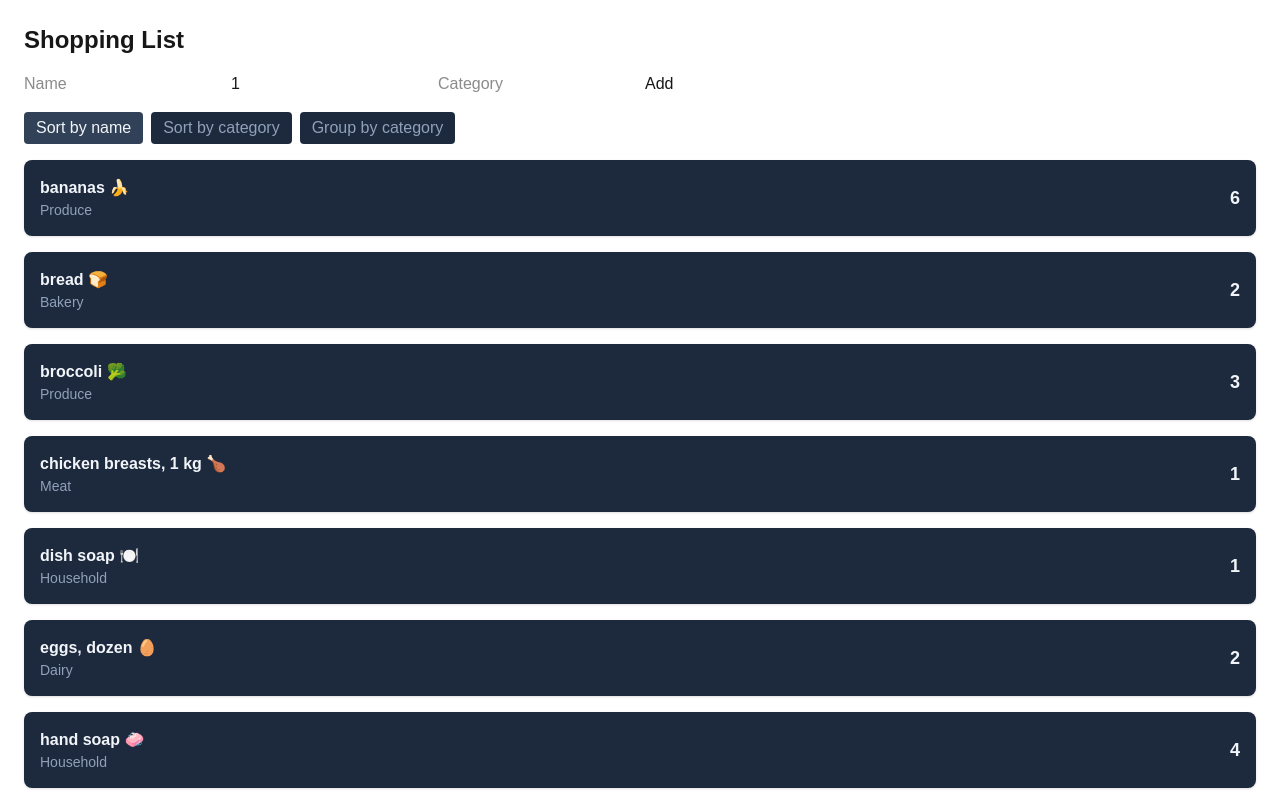
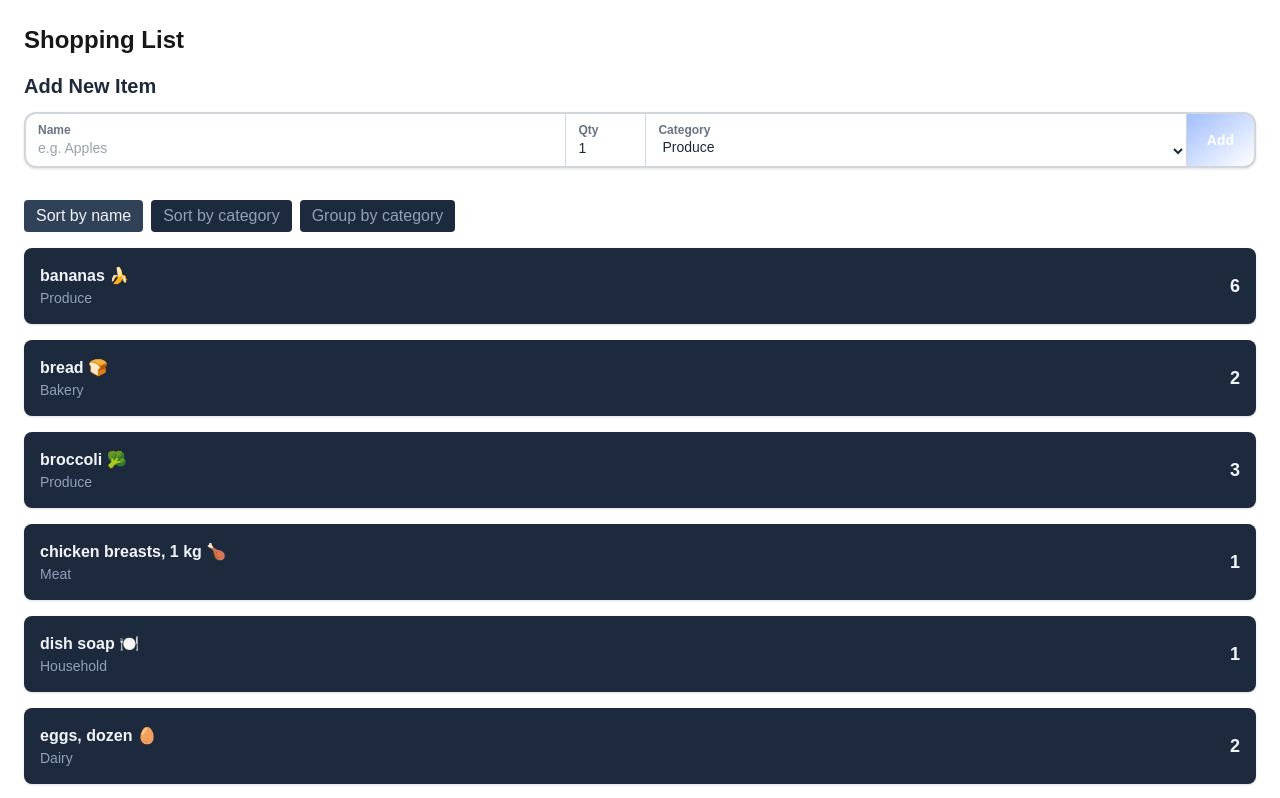
Before and after one commit to Diorphil/Lab1week2, a Next.js app: page /week-6 in a window 1280 px wide. Shown: the top 798 px of the page. Built offline with nearby package versions, Linux system fonts and the light colour scheme.

Commit message:
change add new Item

```diff
--- a/app/week-6/new-item.tsx
+++ b/app/week-6/new-item.tsx
@@ -2,51 +2,114 @@
 
 import { useState } from "react";
 
-type NewItemInput = {
-  name: string;
-  quantity: number;
-  category: string;
-};
-
 type NewItemProps = {
-  onAddItem: (item: NewItemInput) => void;
+  onAddItem: (item: { name: string; quantity: number; category: string }) => void;
 };
 
 export default function NewItem({ onAddItem }: NewItemProps) {
   const [name, setName] = useState("");
-  const [quantity, setQuantity] = useState<number>(1);
-  const [category, setCategory] = useState("");
+  const [nameTouched, setNameTouched] = useState(false);
+  const [nameHasInvalidChars, setNameHasInvalidChars] = useState(false);
+  const [quantity, setQuantity] = useState(1);
+  const [category, setCategory] = useState("produce");
+
+  const handleNameChange = (e: React.ChangeEvent<HTMLInputElement>) => {
+    const value = e.target.value;
+    const hasInvalidChars = /[^a-zA-Z\s]/.test(value);
+    setNameHasInvalidChars(hasInvalidChars);
+    setName(value);
+  };
 
   const handleSubmit = (e: React.FormEvent) => {
     e.preventDefault();
-    const newItem: NewItemInput = { name, quantity, category };
-    onAddItem(newItem);
+
+    if (!name || name.length < 2 || nameHasInvalidChars) {
+      setNameTouched(true);
+      return;
+    }
+
+    const item = { name, quantity, category };
+    onAddItem(item);
+
     setName("");
     setQuantity(1);
-    setCategory("");
+    setCategory("produce");
+    setNameTouched(false);
+    setNameHasInvalidChars(false);
   };
 
+  const isInvalid = (nameTouched && name.length < 2) || nameHasInvalidChars;
+
   return (
-    <form onSubmit={handleSubmit} className="mb-4">
+    <div className="mb-8">
+      <h2 className="text-xl font-bold mb-3 text-gray-800">Add New Item</h2>
+
+      <form onSubmit={handleSubmit}>
+        <div className="flex items-stretch gap-0 rounded-xl overflow-hidden border-2 border-gray-300 shadow-sm bg-white focus-within:border-purple-400 transition-colors">
+
+          {/* Name */}
+          <div className="flex flex-col flex-1 border-r border-gray-300">
+            <label className="text-xs font-semibold text-gray-500 px-3 pt-2">Name</label>
             <input
+              type="text"
               value={name}
-        onChange={(e) => setName(e.target.value)}
-        placeholder="Name"
-        required
+              onChange={handleNameChange}
+              onBlur={() => setNameTouched(true)}
+              placeholder="e.g. Apples"
+              className="px-3 pb-2 text-sm bg-transparent focus:outline-none text-gray-800 placeholder-gray-400"
             />
+            {isInvalid && (
+              <p className="text-red-500 text-xs px-3 pb-1">
+                {nameHasInvalidChars ? "Letters only." : "Min 2 characters."}
+              </p>
+            )}
+          </div>
+
+          {/* Quantity */}
+          <div className="flex flex-col w-20 border-r border-gray-300">
+            <label className="text-xs font-semibold text-gray-500 px-3 pt-2">Qty</label>
             <input
               type="number"
+              min="1"
+              max="99"
               value={quantity}
-        onChange={(e) => setQuantity(Number(e.target.value))}
-        min={1}
-        required
+              onChange={(e) => setQuantity(Number(e.target.value) || 1)}
+              className="px-3 pb-2 text-sm bg-transparent focus:outline-none text-gray-800 w-full"
             />
-      <input
+          </div>
+
+          {/* Category */}
+          <div className="flex flex-col flex-1 border-r border-gray-300">
+            <label className="text-xs font-semibold text-gray-500 px-3 pt-2">Category</label>
+            <select
               value={category}
               onChange={(e) => setCategory(e.target.value)}
-        placeholder="Category"
-      />
-      <button type="submit">Add</button>
+              className="px-3 pb-2 text-sm bg-transparent focus:outline-none text-gray-800 capitalize"
+            >
+              <option value="produce">Produce</option>
+              <option value="dairy">Dairy</option>
+              <option value="bakery">Bakery</option>
+              <option value="meat">Meat</option>
+              <option value="frozen-foods">Frozen Foods</option>
+              <option value="canned-goods">Canned Goods</option>
+              <option value="dry-goods">Dry Goods</option>
+              <option value="beverages">Beverages</option>
+              <option value="snacks">Snacks</option>
+              <option value="household">Household</option>
+              <option value="other">Other</option>
+            </select>
+          </div>
+
+          {/* Add Button */}
+          <button
+            type="submit"
+            disabled={!name || name.length < 2 || nameHasInvalidChars}
+            className="px-5 font-semibold text-white bg-gradient-to-br from-blue-600 to-lightblue-500 hover:opacity-90 transition-opacity disabled:opacity-40 disabled:cursor-not-allowed text-sm"
+          >
+            Add
+          </button>
+        </div>
       </form>
+    </div>
   );
 }
```
Lines whose indentation alone changed are shown as unchanged.
